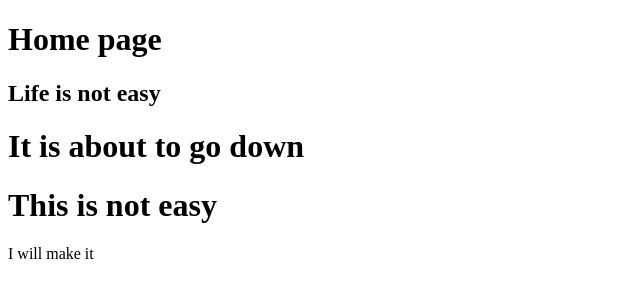
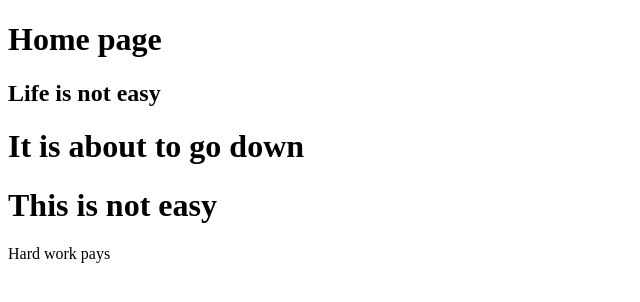
Before and after one commit to dieuaime-shami/Gym-Git-Exercise-Solutions, a plain HTML site: page home.html in a window 1280 px wide. Shown: the full height of the page, 0-640 px from the left. Drawn offline with Linux system fonts and the light colour scheme.

Commit message:
home page has been updated

```diff
--- a/home.html
+++ b/home.html
@@ -10,6 +10,6 @@
   <h2>Life is not easy</h2>
   <h1>It is about to go down</h1>
   <h1>This is not easy</h1>
-  <p>I will make it</p>
+  <p>Hard work pays</p>
 </body>
 </html>
```
